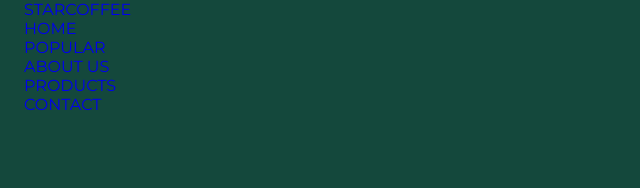
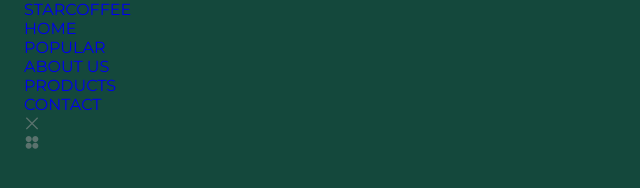
Before and after one commit to muntazircodes/coffeeWebsite, a plain HTML site: page index.html in a window 1280 px wide. Shown: the full height of the page, 0-640 px from the left. Drawn offline with nearby package versions, Linux system fonts and the light colour scheme.

Commit message:
few more buttons added to the nav bar

```diff
--- a/index.html
+++ b/index.html
@@ -29,8 +29,11 @@
     <!--==================== HEADER ====================-->
     <header class="header" id="header">
       <nav class="nav container">
+
         <a href="#" class="nav__logo">STARCOFFEE</a>
+
         <div class="nav__menu" id="nav-menu">
+
           <ul class="nav__list">
             <li> <a href="#home" class="nav__link">HOME</a> </li>
             <li> <a href="#popular" class="nav__link">POPULAR</a> </li>
@@ -38,6 +41,16 @@
             <li> <a href="#products" class="nav__link">PRODUCTS</a></li>
             <li> <a href="#contact" class="nav__link">CONTACT</a></li>
           </ul>
+
+          <!-- Close Button -->
+          <div class="nav__close" id="nav-close">
+            <i class="ri-close-large-line"></i>
+          </div>
+
+          <!-- Toggle Button -->
+            <div class="nav__toggle" id="nav-toggle">
+               <i class="ri-apps-2-fill"></i>
+            </div>
         </div>
       </nav>
     </header>
```
